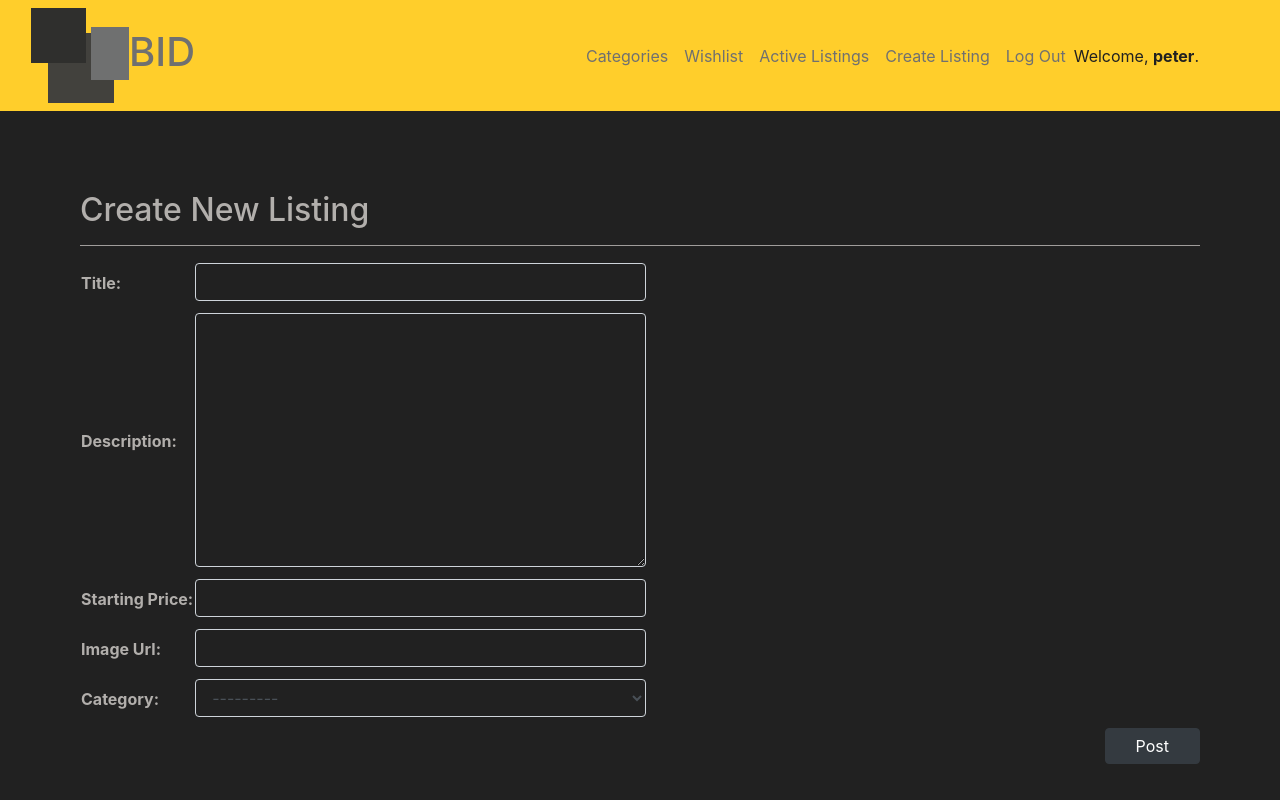
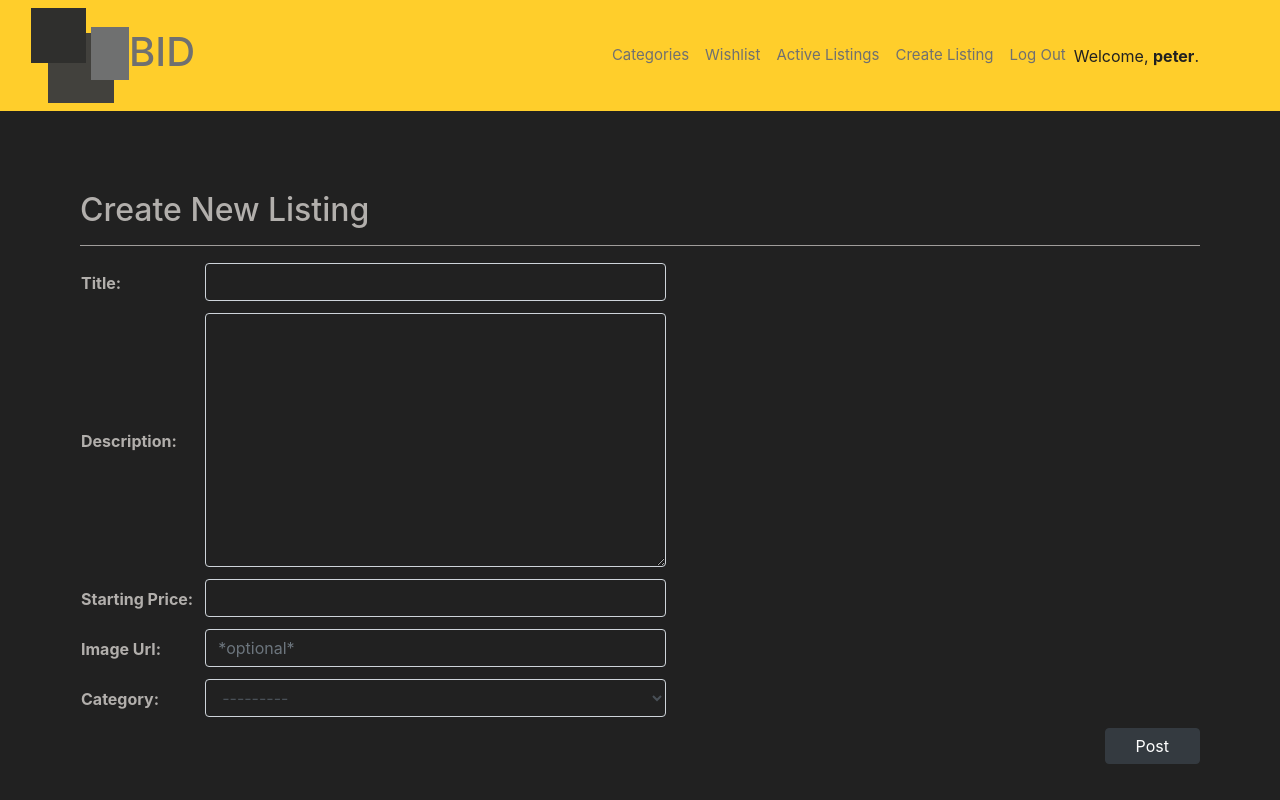
Before and after one commit to peter33chavez/commerce-Project2, a Django app: page /create_listing in a window 1280 px wide. Run offline with Django 3.2, Linux system fonts and the light colour scheme; a user stored in the database is signed in; some libraries are stand-ins or nearby versions.

Commit message:
spacing fix on a few pages

```diff
--- a/commerce/auctions/forms.py
+++ b/commerce/auctions/forms.py
@@ -9,7 +9,7 @@ class listingForm(forms.ModelForm):
             'title': forms.TextInput(attrs={'class': 'form-control form-box bg-dark'}),
             'description': forms.Textarea(attrs={'class': 'form-control form-box bg-dark'}),
             'startingPrice': forms.NumberInput(attrs={'class': 'form-control form-box bg-dark'}),
-            'imgUrl': forms.TextInput(attrs={'class': 'form-control form-box bg-dark'}),
+            'imgUrl': forms.TextInput(attrs={'class': 'form-control form-box bg-dark', 'placeholder': '*optional*'}),
             'category': forms.Select(attrs={'class': 'form-control form-box bg-dark'})
         }
         labels = {
--- a/commerce/auctions/static/auctions/styles.css
+++ b/commerce/auctions/static/auctions/styles.css
@@ -39,6 +39,7 @@ hr{
 }
 .nav-link{
     color: #707070!important;
+    font-size: 15px;
 
 }
 .nav-link:hover{
@@ -79,8 +80,10 @@ hr{
 }
 .btn{
     padding: 5px 30px!important;
+    margin-bottom: 20px;
 }
 
 .form-control{
     margin-bottom: 10px;
+    margin-left: 10px;
 }
```
